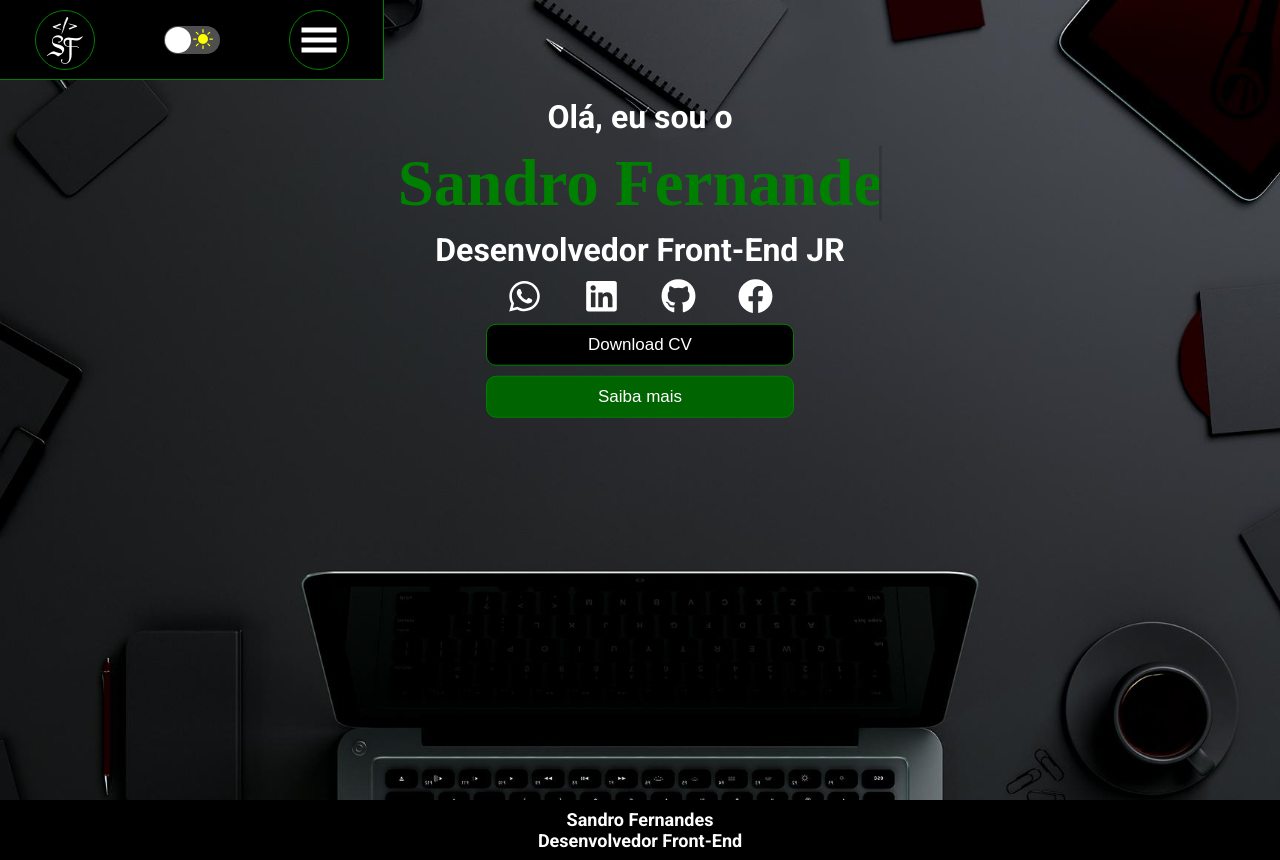
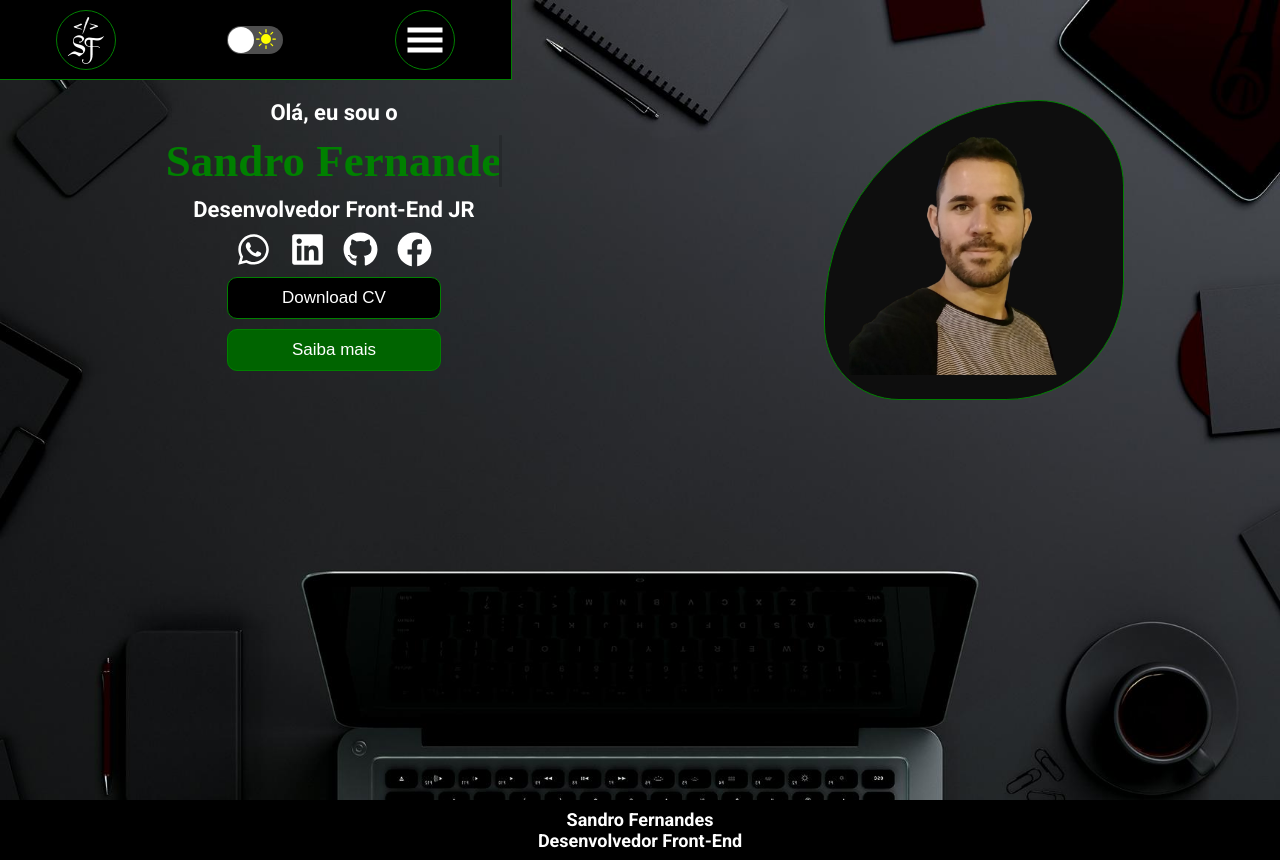
Before and after one commit to SandroFernandesRosal/Portf-lio-ReactJS, a React (Vite) app: page / in a window 1280 px wide. Built offline with nearby package versions, Linux system fonts and the light colour scheme; a web font is replaced by a local one.

Commit message:
melhorias diversas

```diff
--- a/src/App.css
+++ b/src/App.css
@@ -38,6 +38,8 @@ body::-webkit-scrollbar-thumb {
 
 .App {
   display: flex;
+  flex-direction: column;
+
 }
 
 
--- a/src/App.jsx
+++ b/src/App.jsx
@@ -1,8 +1,6 @@
 import React from 'react'
 import { Rotas } from './Rotas'
 import './App.css'
-import { Footer } from './footer/Footer'
-
 
 function App() {
 
@@ -10,18 +8,12 @@ function App() {
 
   return (
 
-    <>
-
-
     <div className="App" >
 
     <Rotas />
 
     </div>
 
-    <Footer />
-
-    </>
   )
 }
 
--- a/src/Pages/index/Home.jsx
+++ b/src/Pages/index/Home.jsx
@@ -1,14 +1,14 @@
-import "./home.css"
-import { Sociais } from "../../header/Sociais"
-import { Link } from "react-router-dom"
-import Download from "./SandroFernandes.pdf"
+import "./home.css";
+import { Sociais } from "../../header/Sociais";
+import { Link } from "react-router-dom";
+import Download from "./SandroFernandes.pdf";
+import FotoPerfil from "../../header/img/foto-perfil.png";
 
 export const Home = () => {
 
   return(
 
     <section className="perfil-home">
-
 
            <div className="home">
                <h1>Olá, eu sou o </h1>
@@ -32,6 +32,10 @@ export const Home = () => {
                </Link>
            </div>
 
+           <div className="foto-do-perfil">
+            <img src={FotoPerfil}/>
+           </div>
+
 
 
       </section>
--- a/src/Pages/index/home.css
+++ b/src/Pages/index/home.css
@@ -4,30 +4,19 @@
   background-position: center;
   background-repeat: no-repeat;
   height: 100vh;
+
   display: flex;
   justify-content: center;
   align-items: center;
 
+
 }
 
-@keyframes float {
- 0% {
-  transform: translatey(0px);
- }
+.foto-do-perfil {
+  display: none;
 
- 50% {
-  transform: translatey(-30px);
- }
-
- 100% {
-  transform: translatey(0px);
- }
 }
 
-.home {
-  transform: translatey(0px);
-  animation: float 5s ease-in-out infinite;
-}
 
 .home h1, .home h2 {
   font-size: 19px;
@@ -135,17 +124,68 @@
 @media (min-width: 700px) {
   .perfil-home {
     align-items: flex-start;
+    justify-content: center;
+    flex-wrap: wrap;
   }
   .home {
     margin: 100px 0px 20px 0px;
+
   }
 
+.foto-do-perfil {
+  margin: 100px 0px 20px 0px;
+  display: flex;
+  align-items: center;
+  height: 300px;
+  width: 300px;
+  justify-content: center;
+  align-items: center;
+  border-radius: 100% 40% 55% 35%;
+  border: 1px double green;
+  background-color: #0e0e0e;
+  cursor: pointer;
+
+
+}
+
+.foto-do-perfil:hover {
+
+  background-color: transparent;
+
+}
+
+.foto-do-perfil img {
+  width: 250px;
+  height: 250px;
+
+}
+
+
 .home span {
-  font-size: 65px;
+  font-size: 45px;
 }
 
 .home h1, .home h2 {
-  font-size: 32px;
+  font-size: 22px;
 }
 
+
 }
+
+@media (min-width: 800px) {
+
+  .perfil-home {
+    align-items: flex-start;
+    justify-content:space-around;
+    flex-wrap: wrap;
+  }
+  .home {
+    margin: 100px 0px 20px 0px;
+
+  }
+
+.foto-do-perfil {
+  margin: 100px 0px 20px 0px;
+
+}
+ }
--- a/src/Rotas.jsx
+++ b/src/Rotas.jsx
@@ -6,6 +6,7 @@ import { Contato } from "./Pages/contato/Contato";
 import { Projetos } from "./Pages/projetos/Projetos";
 import { Light } from "./Light";
 import { usePersistedState } from "./usePersistedState";
+import { Footer } from "./footer/Footer";
 
 export const Rotas = () => {
 
@@ -32,7 +33,7 @@ export const Rotas = () => {
           <Route element = {<Contato />}  path="/contato" />
           <Route element = {<Projetos />}  path="/projetos" />
         </Routes>
-
+        <Footer />
     </BrowserRouter>
 
    </>
--- a/src/header/Header.css
+++ b/src/header/Header.css
@@ -110,7 +110,7 @@ a {
 
 .menu-mobile li {
   cursor: pointer;
-  background-color: black;
+
   font-size: 22px;
   padding: 15px 0px;
   text-align: center;
@@ -204,24 +204,56 @@ a {
 }
 
 
-@media (min-width: 800px) {
+@media (min-width: 700px) {
+
+
   .menu-mobile {
-    width: 30vw;
+    width: 50vw;
+    height: 80px;
     border-right: 1px solid green;
     border-bottom: 1px solid green;
-
+    flex-direction: row;
+    justify-content: space-around;
     animation-name: menu;
     animation-duration: 2s;
-    position: inherit;
+
 
   }
 
+  .buttons-menu-mobile {
+    display: flex;
+    justify-content: center;
+    margin: 0px 10px;
+
+
+  }
+
+  .menu-mobile .logo {
+    display: none;
+  }
+
+  .menu-mobile li {
+    border: none;
+
+    height: 100%;
+
+  }
+
+  .menu-mobile li:hover {
+    background-color: transparent;
+
+  }
+
+
   .card-perfil {
     width: 65%;
+
   }
 
   .header nav {
-    width: 30vw;
+    width: 50vw;
+    align-content: space-around;
+
   }
 
   @keyframes nav {
@@ -230,23 +262,53 @@ a {
 
     }
     to {
-       width: 30vw;
+       width: 50vw;
 
       }
     }
 
   @keyframes menu {
     from {
-      width: 15vw;
+      width: none;
 
     }
     to {
-       width: 30vw;
+       width: none;
 
       }
+  }
+
+  .card-container {
+    display: none;
   }
 
 
 
 
 }
+
+@media (min-width: 900px) {
+
+  .menu-mobile {
+    width: 40vw;
+
+  }
+
+  .header nav {
+    width: 40vw;
+    align-content: space-around;
+
+  }
+
+  @keyframes nav {
+    from {
+      width: 0vw;
+
+    }
+    to {
+       width: 40vw;
+
+      }
+    }
+
+}
--- a/src/header/Header.jsx
+++ b/src/header/Header.jsx
@@ -1,7 +1,7 @@
 import React from "react";
 import "./Header.css";
 import { Card } from "./card";
-import FotoPerfil from "./img/foto-perfil.jpg";
+import FotoPerfil from "./img/foto-perfil.png";
 import Logo from "./img/logo-11.png";
 import { MenuMobile } from "./MenuMobile";
 import { useState} from "react";
@@ -54,7 +54,6 @@ export const Header = ({mudar, tema}) => {
 
        </nav>
        }
-
        { showMenu &&
                 <ul className="menu-mobile" onClick={() => { setShowMenu(false); setHideNav(true) }}>
 
@@ -64,6 +63,7 @@ export const Header = ({mudar, tema}) => {
                       <img src={Logo} />
                        </Link>
                      </div>
+
                   <button className="botao-menu">
                     <AiOutlineClose onClick={() => setShowMenu(false)}  />
                   </button>
@@ -76,6 +76,7 @@ export const Header = ({mudar, tema}) => {
 </ul> }
 
 
+
    </header>
 
   )
```
Also changed, not shown: src/header/img/foto-perfil.png (added). Lines whose indentation alone changed are shown as unchanged.
